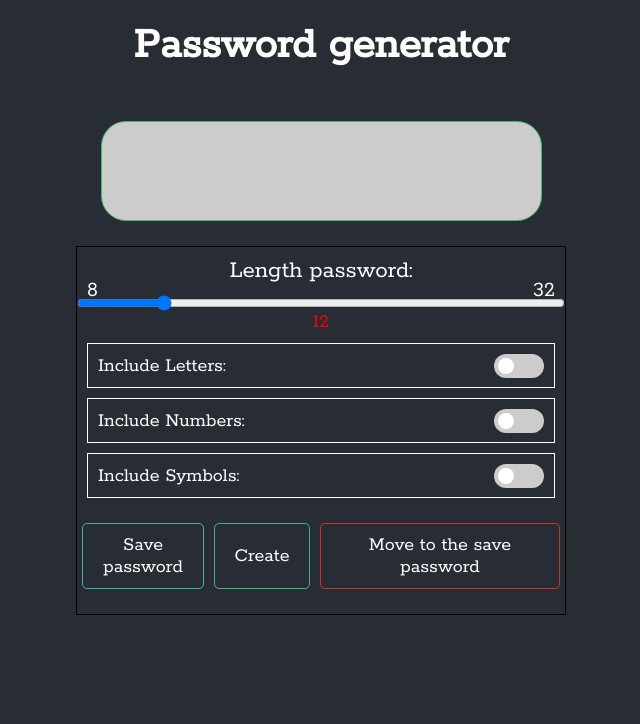
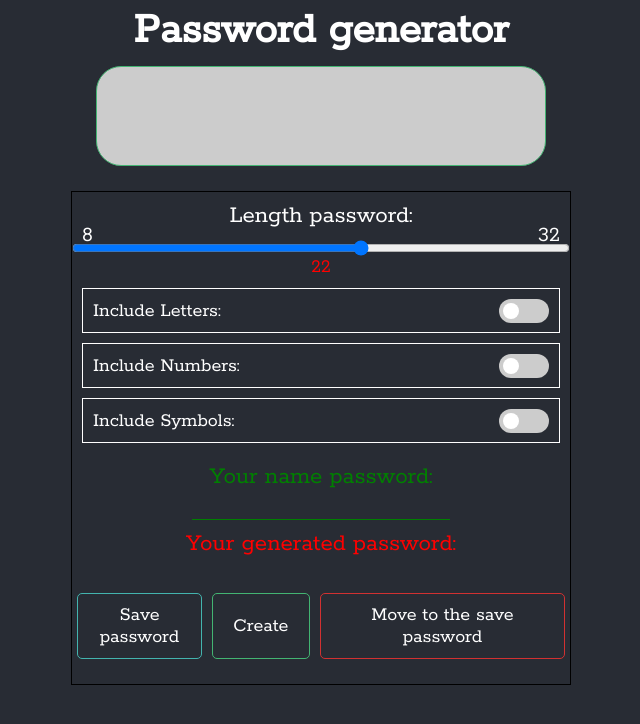
Before and after one commit to MarcinMG-web/PasswordGenerator, a React (Create React App) app: page / in a window 1280 px wide. Shown: the top 724 px of the page, without its empty margins (319-959 px from the left). Built offline with nearby package versions, Linux system fonts and the light colour scheme.

Commit message:
Added place to save password

```diff
--- a/src/component/Box.js
+++ b/src/component/Box.js
@@ -3,8 +3,9 @@ import { Link } from 'react-router-dom';
 
 const Box = () => {
   const [password, setPassword] = useState('');
+  const [passwordName , setPasswordName] = useState('')
 
-  const [passwordLength, setPasswordLength] = useState(12);
+  const [passwordLength, setPasswordLength] = useState(22);
   const [includeLetters, setIncludeLetters] = useState(false);
   const [includeNumbers, setIncludeNumbers] = useState(false);
   const [includeSymbol, setIncludeSymbols] = useState(false);
@@ -66,7 +67,9 @@ const Box = () => {
             value={passwordLength}
             onChange={chandlerChangePasswordLength}
           />
-          <div className='range-slider-result' style={{color:'red'}}>{passwordLength}</div>
+          <div className='range-slider-result' style={{ color: 'red' }}>
+            {passwordLength}
+          </div>
         </div>
 
         <div className='checkBoxContainer'>
@@ -108,6 +111,21 @@ const Box = () => {
           </label>
         </div>
 
+        <div className='mainContainer_savePassword'>
+          <div className='mainContainer_savePassword-name'>
+            Your name password: {passwordName}
+            <input
+              type='text'
+              className='textInput'
+              value={passwordName}
+              onChange={(e) => setPasswordName(e.target.value)}
+            />
+          </div>
+          <div className='mainContainer_savePassword-password'>
+            Your generated password: <span style={{color: '#fff', borderBottom: 'red'}}>{password}</span>
+          </div>
+        </div>
+
         <div className='mainContainer_button'>
           <button className='btn-savePassword'>Save password</button>
           <button className='btn-create' onClick={settingPassword}>
--- a/src/css/App.css
+++ b/src/css/App.css
@@ -95,6 +95,15 @@ input:checked + .slider:before {
   border-radius: 50%;
 }
 
+.textInput {
+  background: transparent;
+  color: #fff;
+  border: #fff;
+  border-bottom: 1px green solid;
+  outline: unset;
+  text-align: center;
+}
+
 .range-slider {
   position: relative;
   width: 100%;
@@ -129,7 +138,7 @@ input:checked + .slider:before {
 }
 
 .Header {
-  margin: 20px;
+  margin: 5px;
   font-weight: 600;
   font-size: 45px;
 }
@@ -140,7 +149,6 @@ input:checked + .slider:before {
   background-color: inherit;
   color: #fff;
   border-radius: 25px;
-  padding: 5px;
 }
 .mainContainer_generatePassword {
   display: flex;
@@ -148,7 +156,7 @@ input:checked + .slider:before {
   justify-content: center;
   margin-left: auto;
   margin-right: auto;
-  margin-top: 25px;
+  margin-top: 10px;
   padding: 5px;
   width: 90%;
   height: 100px;
@@ -167,6 +175,19 @@ input:checked + .slider:before {
   height: auto;
   border: 1px, solid, black;
   font-size: 24px;
+}
+.mainContainer_savePassword {
+  display: flex;
+  flex-direction: column;
+  padding: 5px;
+}
+.mainContainer_savePassword-name {
+  color: green;
+  padding: 5px;
+}
+.mainContainer_savePassword-password {
+  color: red;
+  padding: 5px;
 }
 .mainContainer_button {
   display: flex;
--- a/src/css/Box.css
+++ b/src/css/Box.css
@@ -4,7 +4,6 @@
   background-color: inherit;
   color: #fff;
   border-radius: 25px;
-  padding: 5px;
 }
 .mainContainer_generatePassword {
   display: flex;
@@ -12,7 +11,7 @@
   justify-content: center;
   margin-left: auto;
   margin-right: auto;
-  margin-top: 25px;
+  margin-top: 10px;
   padding: 5px;
   width: 90%;
   height: 100px;
@@ -31,6 +30,19 @@
   height: auto;
   border: 1px, solid, black;
   font-size: 24px;
+}
+.mainContainer_savePassword {
+  display: flex;
+  flex-direction: column;
+  padding: 5px;
+}
+.mainContainer_savePassword-name {
+  color: green;
+  padding: 5px;
+}
+.mainContainer_savePassword-password {
+  color: red;
+  padding: 5px;
 }
 .mainContainer_button {
   display: flex;
--- a/src/css/Header.css
+++ b/src/css/Header.css
@@ -1,5 +1,5 @@
 .Header {
-  margin: 20px;
+  margin: 5px;
   font-weight: 600;
   font-size: 45px;
 }
--- a/src/scss/App.scss
+++ b/src/scss/App.scss
@@ -2,6 +2,7 @@
 
 @import './buttons';
 @import './inputCheckbox';
+@import './textInput';
 @import './rangeSlider';
 @import './Header.scss';
 @import './Box.scss';
--- a/src/scss/Box.scss
+++ b/src/scss/Box.scss
@@ -4,7 +4,6 @@
   background-color: inherit;
   color: #fff;
   border-radius: 25px;
-  padding: 5px;
 
   &_generatePassword {
     display: flex;
@@ -12,7 +11,7 @@
     justify-content: center;
     margin-left: auto;
     margin-right: auto;
-    margin-top: 25px;
+    margin-top: 10px;
     padding: 5px;
 
     width: 90%;
@@ -37,6 +36,22 @@
     border: 1px, solid, black;
     font-size: 24px;
   }
+
+  &_savePassword{
+    display: flex;
+    flex-direction: column;
+    padding: 5px;
+
+    &-name{
+      color: green;
+      padding: 5px;
+    }
+    &-password{
+      color: red;
+      padding: 5px;
+    }
+  }
+
   &_button {
     display: flex;
     flex-direction: row;
--- a/src/scss/Header.scss
+++ b/src/scss/Header.scss
@@ -1,5 +1,5 @@
 .Header {
-  margin: 20px;
+  margin: 5px;
   font-weight: 600;
   font-size: 45px;
 }
--- /dev/null
+++ b/src/scss/_textInput.scss
@@ -0,0 +1,8 @@
+.textInput{
+    background: transparent;
+    color: #fff;
+    border: #fff;
+    border-bottom: 1px green solid;
+    outline: unset;
+    text-align: center;
+}
```
